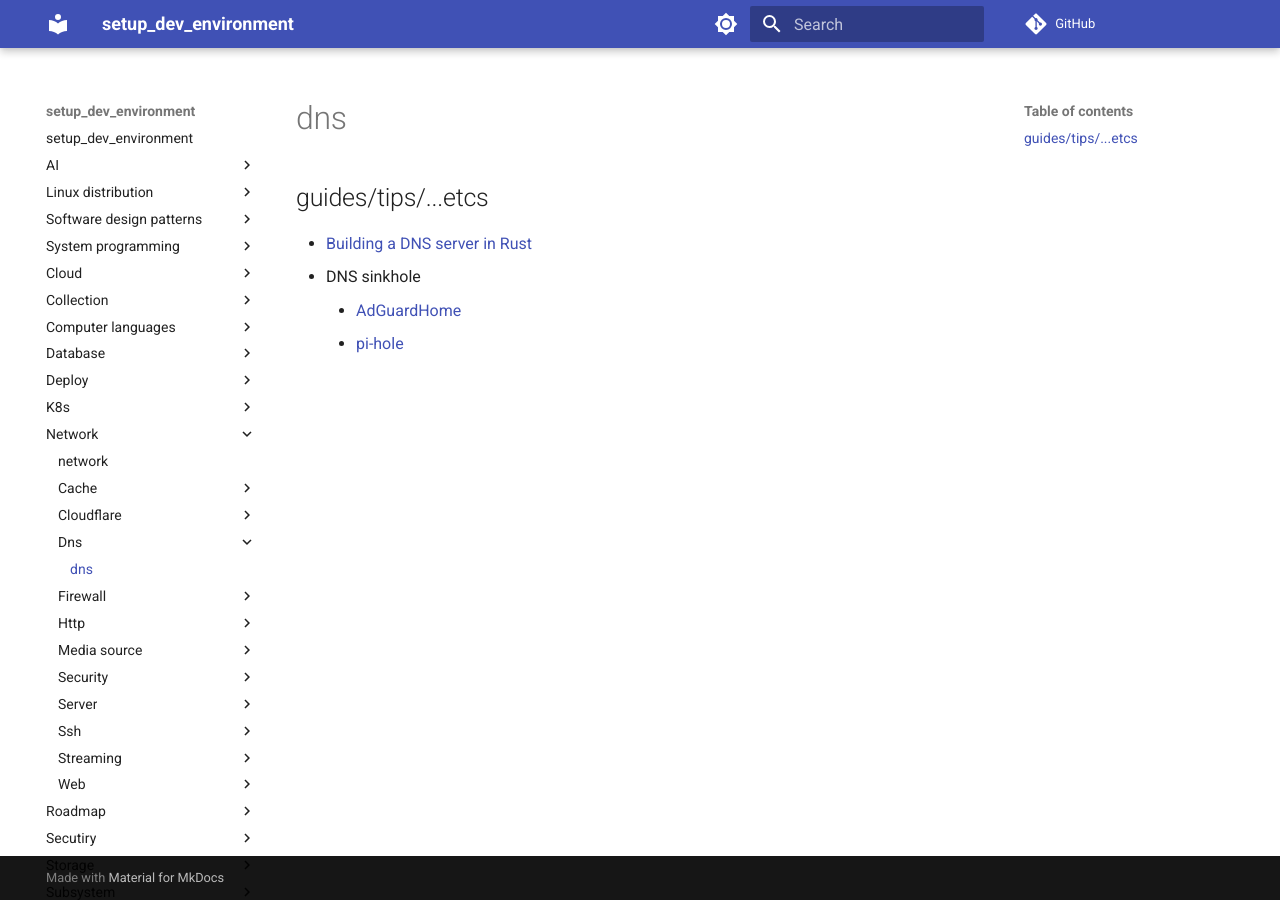
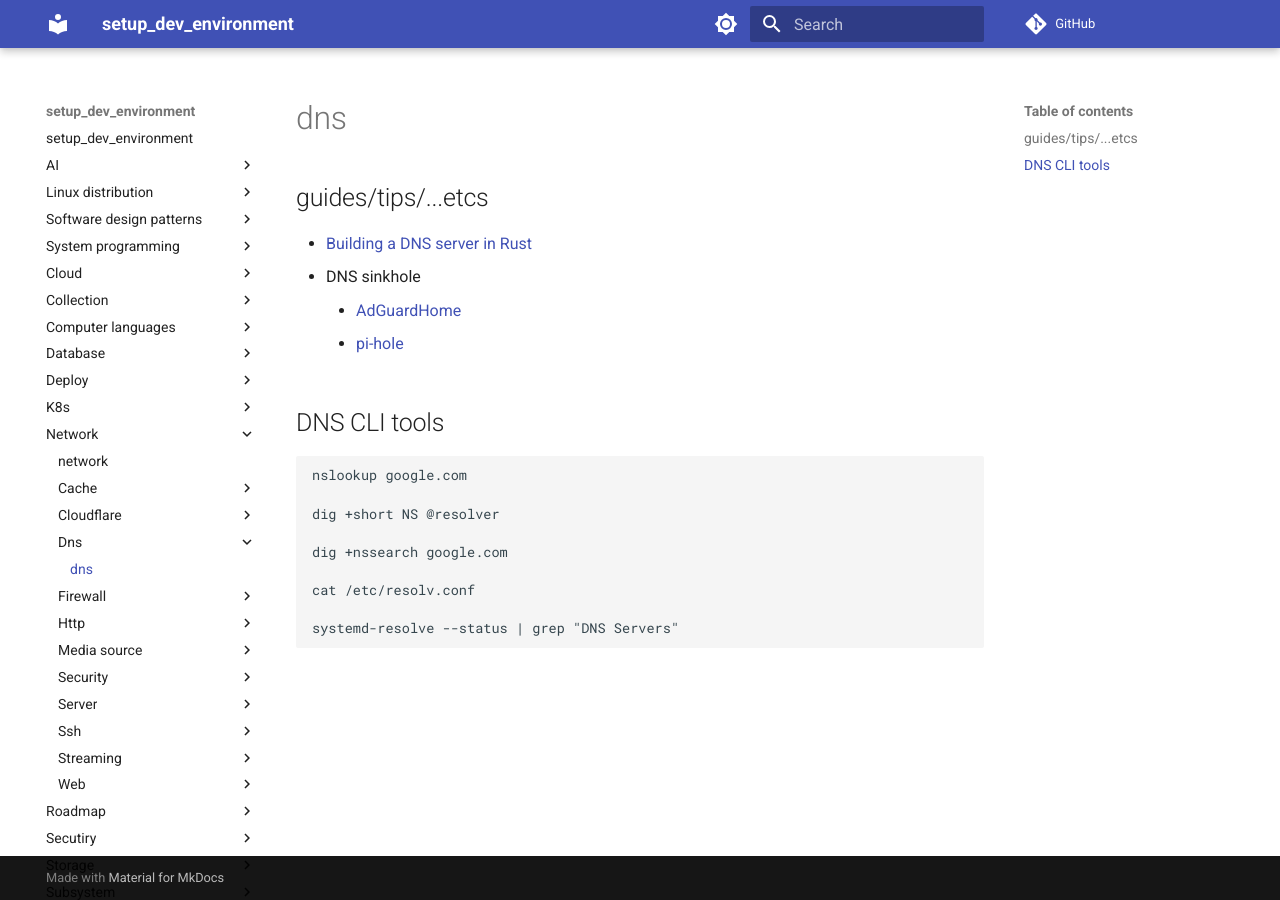
Before and after one commit to hong539/setup_dev_environment, an MkDocs documentation site: the page built from docs/network/dns/dns.md, in a window 1280 px wide. Built offline with MkDocs 1.6.1 and Material for MkDocs 9.7.7, drawn with Linux system fonts in a browser that asks for light colours; comment, search, counter and statistics services are not loaded.

Commit message:
update docs

````diff
--- a/docs/network/dns/dns.md
+++ b/docs/network/dns/dns.md
@@ -6,3 +6,17 @@
 * DNS sinkhole
     * [AdGuardHome](https://github.com/AdguardTeam/AdGuardHome)
     * [pi-hole](https://github.com/pi-hole)
+
+## DNS CLI tools
+
+```
+nslookup google.com
+
+dig +short NS @resolver
+
+dig +nssearch google.com
+
+cat /etc/resolv.conf
+
+systemd-resolve --status | grep "DNS Servers"
+```
````
Also changed, not shown: docs/cloud/AWS.md (+2 -0 lines).
